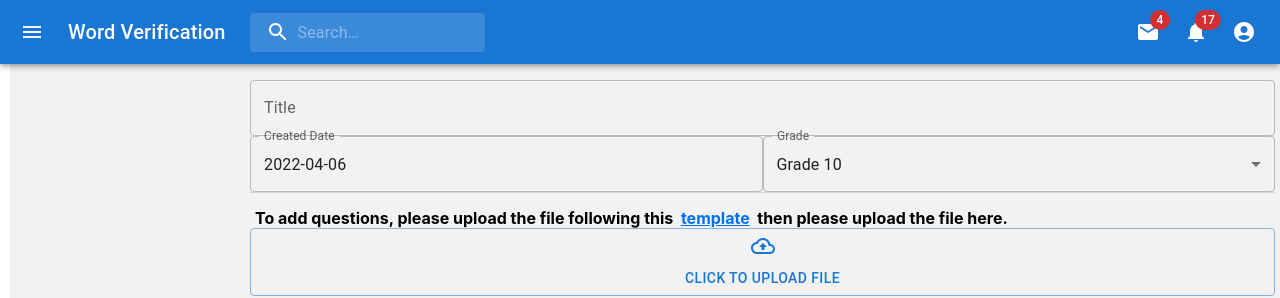
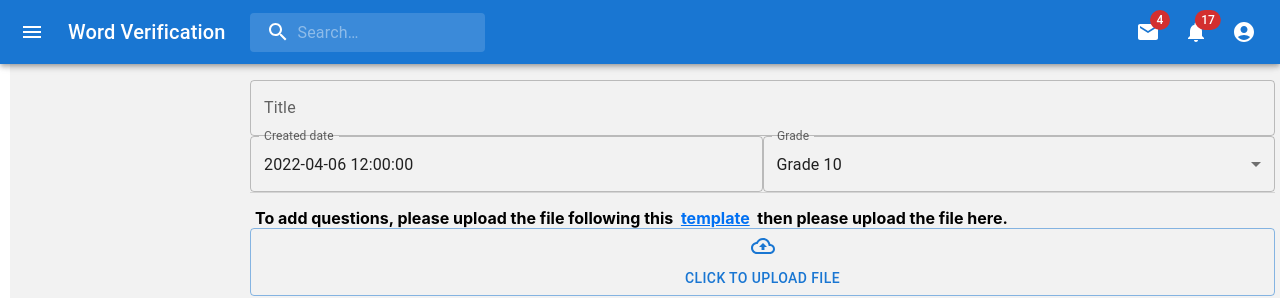
Before and after one commit to vuhson30799/word-verification, a Next.js app in the folder my-client/: page /admin/quiz in a window 1280 px wide. Shown: the top 298 px of the page. Built offline with nearby package versions, Linux system fonts and the light colour scheme.

Commit message:
WV-09: Store created_date as date and time.

```diff
--- a/my-client/components/MyDateTimePicker.tsx
+++ b/my-client/components/MyDateTimePicker.tsx
@@ -1,9 +1,10 @@
 import {LocalizationProvider} from '@mui/x-date-pickers/LocalizationProvider';
 import {AdapterDateFns} from "@mui/x-date-pickers/AdapterDateFns";
-import {DatePicker} from "@mui/x-date-pickers";
+import {DateTimePicker} from "@mui/x-date-pickers";
 import {TextField} from "@mui/material";
 
 export interface MyDateTimePickerProps {
+    label: string
     date: string
     handleChange: (date: Date| null) => void
 }
@@ -11,10 +12,9 @@ export interface MyDateTimePickerProps {
 export default function MyDateTimePicker(props: MyDateTimePickerProps) {
     return (
         <LocalizationProvider dateAdapter={AdapterDateFns}>
-            <DatePicker
-                disableFuture={true}
-                label="Created Date"
-                inputFormat="yyyy-MM-dd"
+            <DateTimePicker
+                label={props.label}
+                inputFormat="yyyy-MM-dd hh:mm:ss"
                 value={props.date}
                 onChange={props.handleChange}
                 renderInput={(params) => <TextField id="createdDate" {...params} />}
--- a/my-client/pages/admin/quiz.tsx
+++ b/my-client/pages/admin/quiz.tsx
@@ -17,6 +17,9 @@ function convertDate(date: Date, pattern: string) {
     const day = date.getDate();
     const month = date.getMonth() + 1;
     const year = date.getFullYear();
+    const hour = date.getHours();
+    const minute = date.getMinutes();
+    const second = date.getSeconds();
 
     //replace the month
     pattern = pattern.replace("MM", month.toString().padStart(2,"0"));
@@ -31,6 +34,11 @@ function convertDate(date: Date, pattern: string) {
     //replace the day
     pattern = pattern.replace("dd", day.toString().padStart(2,"0"));
 
+    //replace the hour, minute, second
+    pattern = pattern.replace("hh", hour.toString().padStart(2, "0"))
+    pattern = pattern.replace("mm", minute.toString().padStart(2, "0"))
+    pattern = pattern.replace("ss", second.toString().padStart(2, "0"))
+
     return pattern;
 }
 
@@ -39,7 +47,7 @@ export default function Quiz() {
         id: "",
         questions: [],
         title: "",
-        createdDate: "2022-04-06",
+        createdDate: "2022-04-06T12:00:00",
         creator: "Phuong Lien",
         grade: 10
     })
@@ -87,7 +95,7 @@ export default function Quiz() {
     function handleDateChange(date: Date | null) {
         setExamination({
             ...examination,
-            createdDate: date ? convertDate(date, 'yyyy-MM-dd') : ''
+            createdDate: date ? convertDate(date, 'yyyy-MM-ddThh:mm:ss') : ''
         })
     }
 
@@ -114,7 +122,7 @@ export default function Quiz() {
                         <FormControl className={styles.QuizFormControl}>
                             <MyDateTimePicker date={examination.createdDate}
                                               handleChange={handleDateChange}
-                            />
+                                              label={"Created date"}/>
                         </FormControl>
 
                     </Grid>
```
Also changed, not shown: 2 other files (tests, documents, lock files or other folders).
